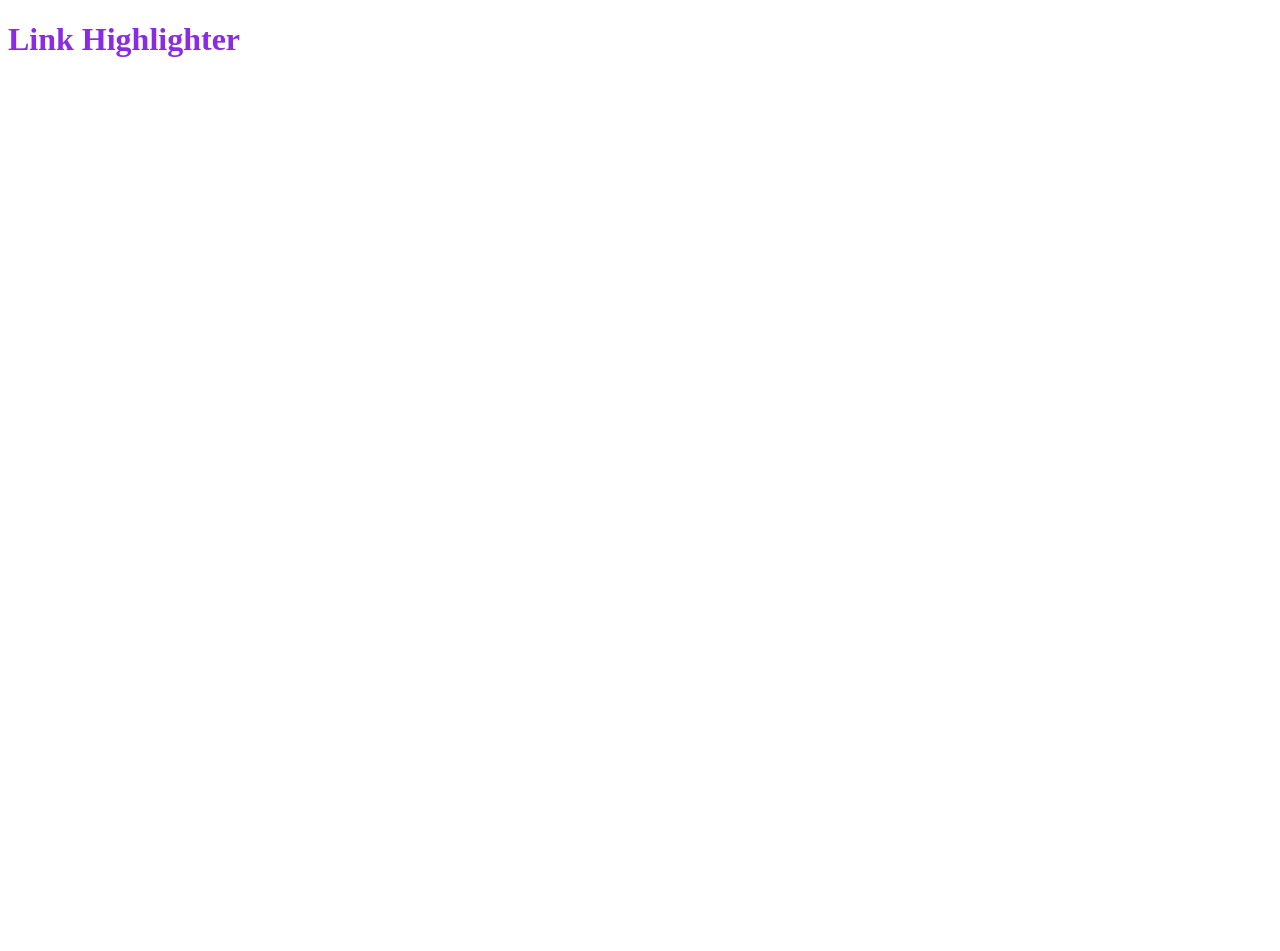
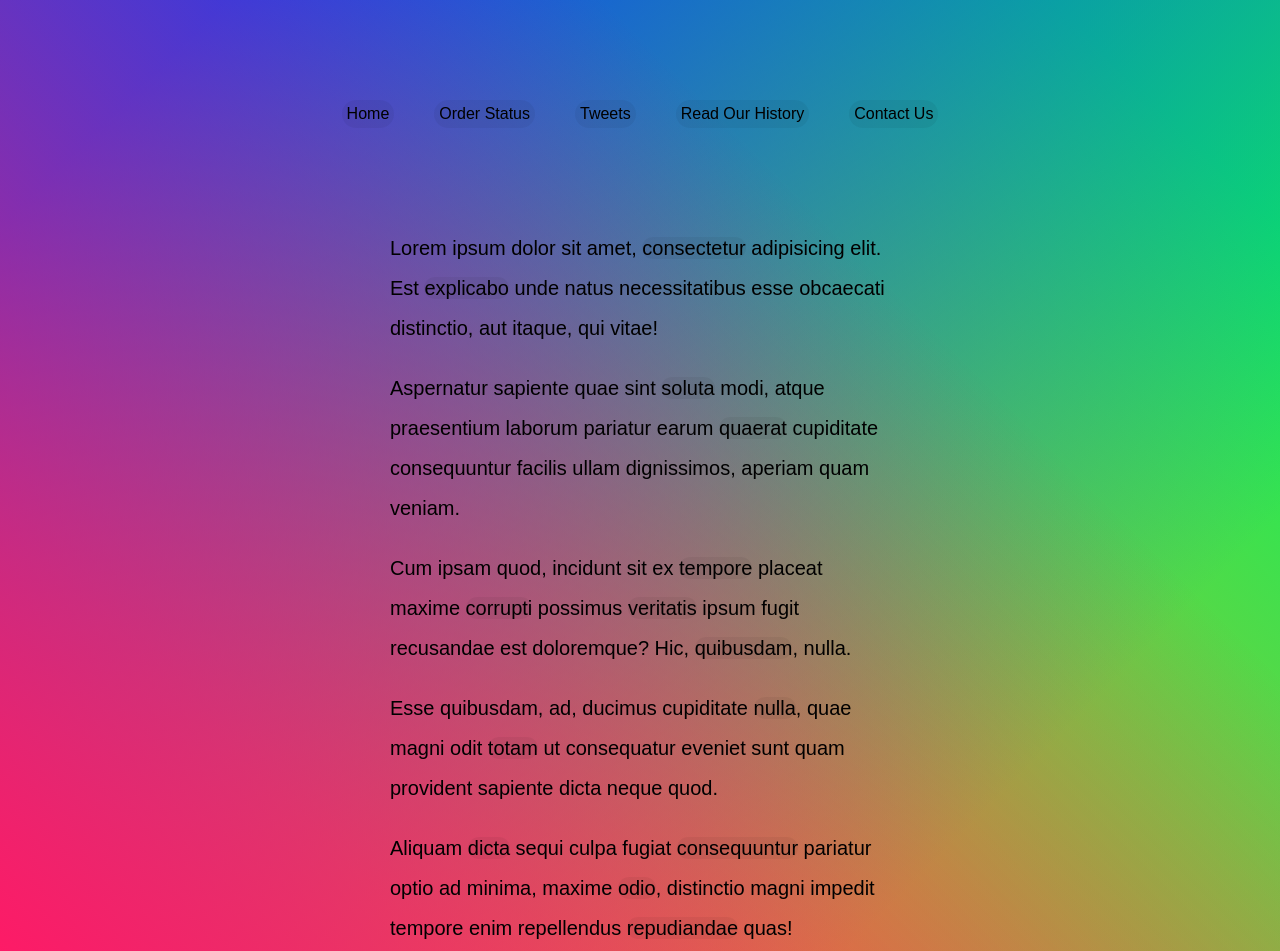
Before and after one commit to LJ-Fryer/js30-link-highlighter, a plain HTML site: page index.html in a window 1280 px wide. Shown: the top 951 px of the page. Before the commit the page ends 800 px from the top, so only its background shows below. Drawn offline with Linux system fonts and the light colour scheme.

Commit message:
Starting code

```diff
--- a/index.html
+++ b/index.html
@@ -8,7 +8,45 @@
     <link rel="stylesheet" href="./style.css" />
   </head>
   <body>
-    <h1>Link Highlighter</h1>
+    <nav>
+      <ul class="menu">
+        <li><a href="">Home</a></li>
+        <li><a href="">Order Status</a></li>
+        <li><a href="">Tweets</a></li>
+        <li><a href="">Read Our History</a></li>
+        <li><a href="">Contact Us</a></li>
+      </ul>
+    </nav>
+
+    <div class="wrapper">
+      <p>
+        Lorem ipsum dolor sit amet, <a href="">consectetur</a> adipisicing elit.
+        Est <a href="">explicabo</a> unde natus necessitatibus esse obcaecati
+        distinctio, aut itaque, qui vitae!
+      </p>
+      <p>
+        Aspernatur sapiente quae sint <a href="">soluta</a> modi, atque
+        praesentium laborum pariatur earum <a href="">quaerat</a> cupiditate
+        consequuntur facilis ullam dignissimos, aperiam quam veniam.
+      </p>
+      <p>
+        Cum ipsam quod, incidunt sit ex <a href="">tempore</a> placeat maxime
+        <a href="">corrupti</a> possimus <a href="">veritatis</a> ipsum fugit
+        recusandae est doloremque? Hic, <a href="">quibusdam</a>, nulla.
+      </p>
+      <p>
+        Esse quibusdam, ad, ducimus cupiditate <a href="">nulla</a>, quae magni
+        odit <a href="">totam</a> ut consequatur eveniet sunt quam provident
+        sapiente dicta neque quod.
+      </p>
+      <p>
+        Aliquam <a href="">dicta</a> sequi culpa fugiat
+        <a href="">consequuntur</a> pariatur optio ad minima, maxime
+        <a href="">odio</a>, distinctio magni impedit tempore enim repellendus
+        <a href="">repudiandae</a> quas!
+      </p>
+    </div>
+
     <script src="./index.js"></script>
   </body>
 </html>
--- a/style.css
+++ b/style.css
@@ -1,3 +1,78 @@
-h1 {
-  color: blueviolet;
+html {
+  box-sizing: border-box;
 }
+
+*,
+*:before,
+*:after {
+  box-sizing: inherit;
+}
+
+body {
+  min-height: 100vh;
+  margin: 0; /* Important! */
+  font-family: sans-serif;
+  background: linear-gradient(
+      45deg,
+      hsla(340, 100%, 55%, 1) 0%,
+      hsla(340, 100%, 55%, 0) 70%
+    ),
+    linear-gradient(
+      135deg,
+      hsla(225, 95%, 50%, 1) 10%,
+      hsla(225, 95%, 50%, 0) 80%
+    ),
+    linear-gradient(
+      225deg,
+      hsla(140, 90%, 50%, 1) 10%,
+      hsla(140, 90%, 50%, 0) 80%
+    ),
+    linear-gradient(
+      315deg,
+      hsla(35, 95%, 55%, 1) 100%,
+      hsla(35, 95%, 55%, 0) 70%
+    );
+}
+
+.wrapper {
+  margin: 0 auto;
+  max-width: 500px;
+  font-size: 20px;
+  line-height: 2;
+  position: relative;
+}
+
+a {
+  text-decoration: none;
+  color: black;
+  background: rgba(0, 0, 0, 0.05);
+  border-radius: 20px;
+}
+
+.highlight {
+  transition: all 0.2s;
+  border-bottom: 2px solid white;
+  position: absolute;
+  top: 0;
+  background: white;
+  left: 0;
+  z-index: -1;
+  border-radius: 20px;
+  display: block;
+  box-shadow: 0 0 10px rgba(0, 0, 0, 0.2);
+}
+
+.menu {
+  padding: 0;
+  display: flex;
+  list-style: none;
+  justify-content: center;
+  margin: 100px 0;
+}
+
+.menu a {
+  display: inline-block;
+  padding: 5px;
+  margin: 0 20px;
+  color: black;
+}
```
